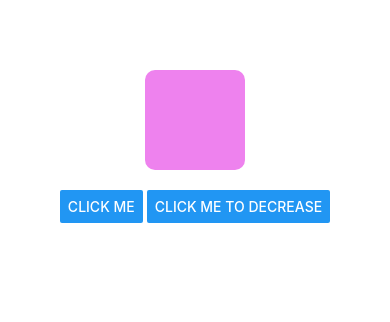
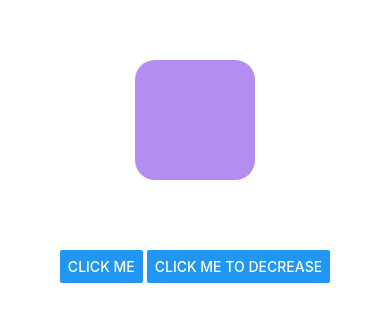
Before and after one commit to obedNuertey1/reanimated-docs-tutorial, a React Native app: screen / in a window 390 px wide. Shown: the part 276-598 px from the top of the page. Built offline with nearby package versions, Linux system fonts and the light colour scheme.

Commit message:
feat: added code for animating styles

```diff
--- a/App.js
+++ b/App.js
@@ -10,15 +10,19 @@ import { View, Button } from "react-native";
 
 export default function App() {
   /*A shared value is a react state which is automagically kept in sync between the javascript and the native side of your app*/
-  const width = useSharedValue(100);
+  const translateX = useSharedValue(0);
 
   const handlePress = () => {
-    width.value = withSpring(width.value + 50);
+    translateX.value += 50;
   }
 
   const handlePressNeg = () => {
-    width.value = withSpring(width.value - 50);
+    translateX.value -= 50;
   }
+
+  const animatedStyles = useAnimatedStyle(()=>({
+    transform: [{translateX: withSpring(translateX.value * 2)}],
+  }))
 
   return (
     <View
@@ -30,12 +34,13 @@ export default function App() {
       }}
     >
       <Animated.View
-      style={{
-        width: width,
-        height: 100,
-        backgroundColor: 'violet',
-        borderRadius: 10
-      }}
+      style={[{
+        width: 120,
+        height: 120,
+        backgroundColor: '#b58df1',
+        borderRadius: 20,
+        marginVertical: 50
+      }, animatedStyles]}
     />
     <View
     style={{
```
